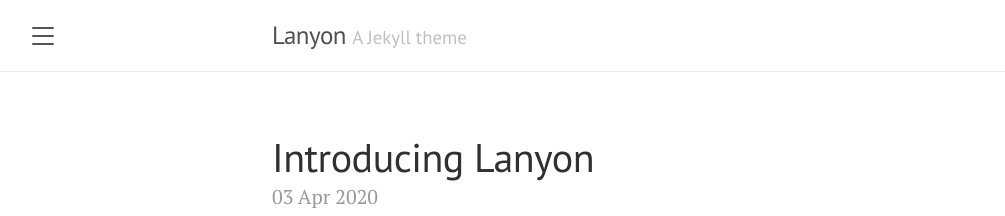
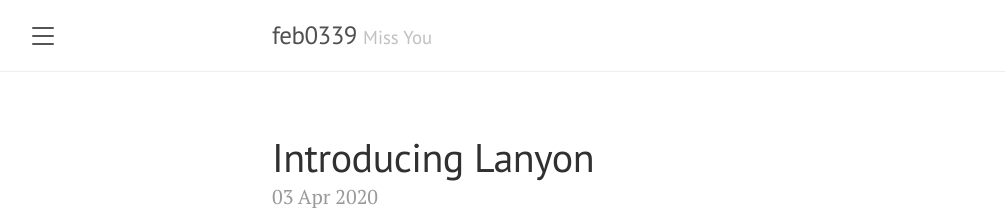
Before and after one commit to feb0339/feb0339.github.io, a Jekyll site: the page built from index.html, in a window 1280 px wide and 900 px high. Shown: the top 216 px of the window, without its empty margins (8-1013 px from the left). Built offline with Jekyll 4.4.1, drawn with Linux system fonts in a browser that asks for light colours; the list of posts is cut into pages by our own code.

Commit message:
Update _config.yml

```diff
--- a/_config.yml
+++ b/_config.yml
@@ -1,17 +1,17 @@
 # Setup
-title:               Lanyon
-tagline:             'A Jekyll theme'
-description:         'A reserved <a href="https://jekyllrb.com" target="_blank">Jekyll</a> theme that places the utmost gravity on content with a hidden drawer. Made by <a href="https://twitter.com/mdo" target="_blank">@mdo</a>.'
-url:                 http://lanyon.getpoole.com
+title:               feb0339
+tagline:             'Miss You'
+description:         'Miss UU'
+url:                 https://feb0339.github.io
 baseurl:             ''
 paginate:            5
 permalink:           pretty
 
 # About/contact
 author:
-  name:              Mark Otto
-  url:               https://twitter.com/mdo
-  email:             markdotto@gmail.com
+  name:              Amelie Wang
+  url:               https://feb0339.github.io
+  email:             amelie_wyj@outlook.com
 
 # Gems
 plugins:
```
